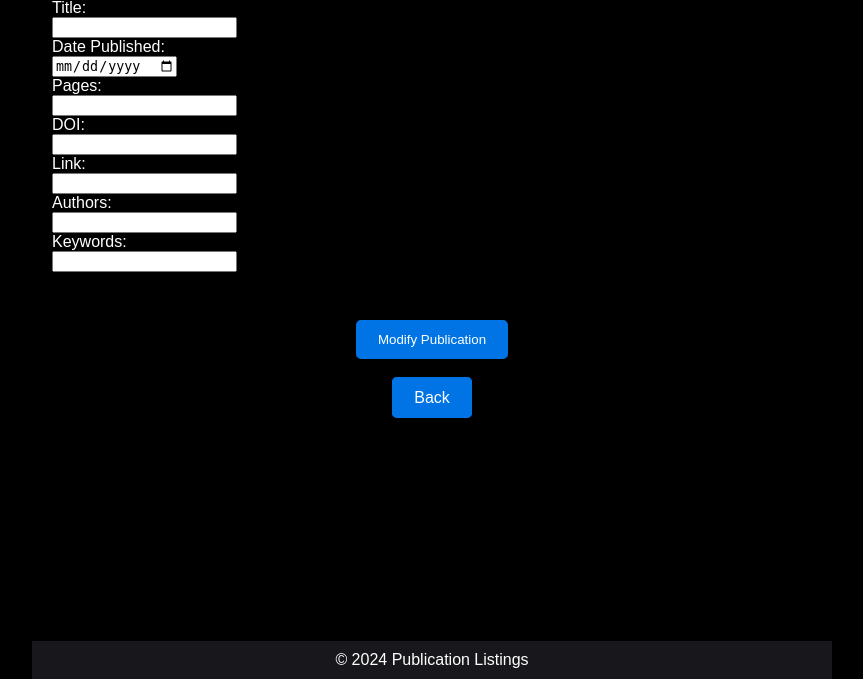
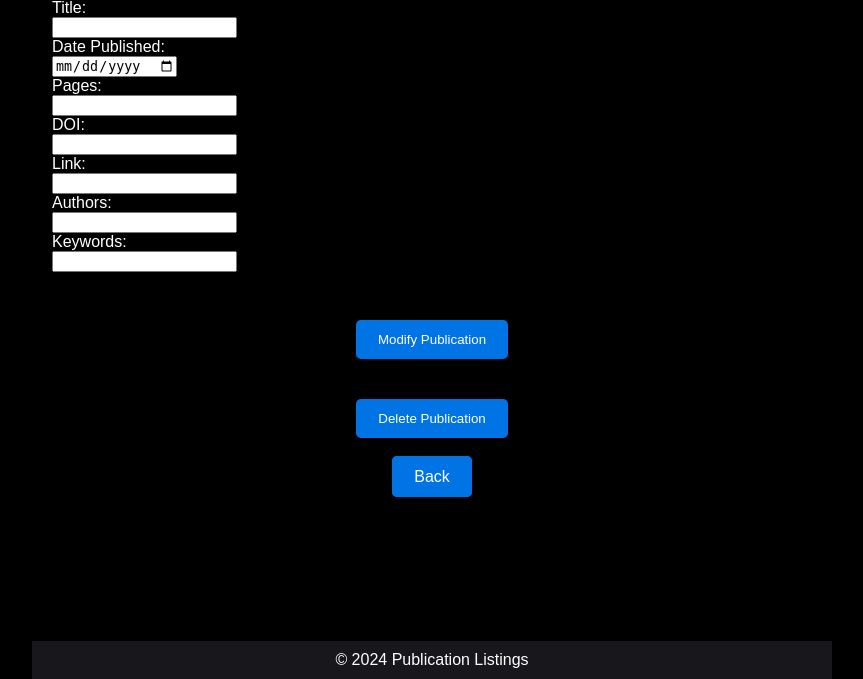
Before and after one commit to TruongMimi/comp440, a Flask app: page /modify_publication/1 in a window 1280 px wide. Shown: the part 121-800 px from the top of the page, without its empty margins (208-1071 px from the left). Run offline with Flask 3, Linux system fonts and the light colour scheme; data that the repository does not hold is empty.

Commit message:
Added delete functionality

```diff
--- a/application/app.py
+++ b/application/app.py
@@ -13,6 +13,8 @@
 
 from flask import Flask, render_template, request, redirect, url_for
 import pymysql
+from collections import defaultdict
+from flask import abort
 
 app = Flask(__name__)
 
@@ -224,5 +226,141 @@ def modify_publication(publication_id):
         return render_template('modify_publication.html', publication=publication, authors=authors, keywords=keywords)
 
 
+# Define a function to retrieve publication details from the database
+def get_publication_details(publication_id):
+    connection = pymysql.connect(**db_config)
+    try:
+        with connection.cursor() as cursor:
+            # Execute the SQL command to retrieve publication details
+            sql = "SELECT * FROM Publication WHERE ID = %s"
+            cursor.execute(sql, (publication_id,))
+            publication = cursor.fetchone()
+            if publication:
+                # Get authors
+                sql_authors = "SELECT FirstName, LastName FROM Author WHERE Publication_id = %s"
+                cursor.execute(sql_authors, (publication_id,))
+                authors = cursor.fetchall()
+                publication['Authors'] = authors
+                # Get keywords
+                sql_keywords = "SELECT Keyword FROM Keywords WHERE Publication_id = %s"
+                cursor.execute(sql_keywords, (publication_id,))
+                keywords = cursor.fetchall()
+                publication['Keywords'] = keywords
+            return publication
+    finally:
+        connection.close()  # Close database connection
+
+# Define a function to restore a deleted publication
+def restore_publication(publication_details):
+    # Retrieve publication details
+    title = publication_details['Title']
+    date_published = publication_details['DatePublished']
+    pages = publication_details['Pages']
+    doi = publication_details['DOI']
+    link = publication_details['Link']
+    authors = publication_details['Authors']
+    keywords = publication_details['Keywords']
+
+    # Insert publication into Publication table
+    connection = pymysql.connect(**db_config)
+    try:
+        with connection.cursor() as cursor:
+            # Execute the SQL command to insert the publication into the Publication table
+            sql_insert_publication = "INSERT INTO Publication (Title, DatePublished, Pages, DOI, Link) VALUES (%s, %s, %s, %s, %s)"
+            cursor.execute(sql_insert_publication, (title, date_published, pages, doi, link))
+            publication_id = cursor.lastrowid  # Get the ID of the newly inserted publication
+
+            # Insert authors into Author table
+            for author in authors:
+                first_name, last_name = author['FirstName'], author['LastName']
+                sql_insert_author = "INSERT INTO Author (Publication_id, FirstName, LastName) VALUES (%s, %s, %s)"
+                cursor.execute(sql_insert_author, (publication_id, first_name, last_name))
+
+            # Insert keywords into Keywords table
+            for keyword in keywords:
+                keyword = keyword['Keyword']
+                sql_insert_keyword = "INSERT INTO Keywords (Publication_id, Keyword) VALUES (%s, %s)"
+                cursor.execute(sql_insert_keyword, (publication_id, keyword))
+
+        connection.commit()  # Commit changes to the database
+    finally:
+        connection.close()  # Close database connection
+
+
+# Dictionary to store temporarily deleted publications
+deleted_publications = defaultdict(list)
+
+
+
+@app.route('/delete_publication/<int:publication_id>', methods=['POST'])
+def delete_publication(publication_id):
+    # Retrieve publication details before deletion
+    publication_details = get_publication_details(publication_id)
+
+    # Delete associated keywords first
+    connection = pymysql.connect(**db_config)
+    try:
+        with connection.cursor() as cursor:
+            # Delete keywords associated with the publication
+            sql_delete_keywords = "DELETE FROM Keywords WHERE Publication_id = %s"
+            cursor.execute(sql_delete_keywords, (publication_id,))
+
+        connection.commit()  # Commit changes to the database
+    finally:
+        connection.close()  # Close database connection
+
+    # Delete associated authors
+    connection = pymysql.connect(**db_config)
+    try:
+        with connection.cursor() as cursor:
+            # Delete authors associated with the publication
+            sql_delete_authors = "DELETE FROM Author WHERE Publication_id = %s"
+            cursor.execute(sql_delete_authors, (publication_id,))
+
+        connection.commit()  # Commit changes to the database
+    finally:
+        connection.close()  # Close database connection
+
+    # Now, delete the publication from the Publication table
+    connection = pymysql.connect(**db_config)
+    try:
+        with connection.cursor() as cursor:
+            # Execute the SQL command to delete the publication from the Publication table
+            sql_delete_publication = "DELETE FROM Publication WHERE ID = %s"
+            cursor.execute(sql_delete_publication, (publication_id,))
+
+        connection.commit()  # Commit changes to the database
+    finally:
+        connection.close()  # Close database connection
+
+    # Store the deleted publication details temporarily
+    deleted_publications[publication_id] = publication_details
+
+    return render_template('delete_success.html', publication_id=publication_id)  # Render delete success page
+
+
+# Add a route for confirming the deletion
+@app.route('/confirm_delete_publication/<int:publication_id>', methods=['GET', 'POST'])
+def confirm_delete_publication(publication_id):
+    # Retrieve publication details from the database
+    publication_details = get_publication_details(publication_id)
+    if not publication_details:
+        abort(404)  # Publication not found, return 404 error
+
+    return render_template('confirm_delete_publication.html', publication_id=publication_id)
+
+# Add a route for undoing the delete
+@app.route('/undo_delete_publication/<int:publication_id>', methods=['POST'])
+def undo_delete_publication(publication_id):
+    # Retrieve the deleted publication details from the temporary storage
+    publication_details = deleted_publications.pop(publication_id, None)
+
+    if publication_details:
+        # Restore the deleted publication
+        restore_publication(publication_details)
+
+    return redirect(url_for('homepage'))  # Redirect to the homepage after undoing delete
+
+
 if __name__ == '__main__':
     app.run(debug=True, host='0.0.0.0', port=5000)
--- a/application/templates/modify_publication.html
+++ b/application/templates/modify_publication.html
@@ -28,6 +28,14 @@
                 <input class="button" type="submit" value="Modify Publication">
             </div>
         </form>
+
+        <!-- Button to delete publication -->
+        <div class="back-button">
+            <form action="/confirm_delete_publication/{{ publication.ID }}" method="post">
+                <input class="button delete-button" type="submit" value="Delete Publication">
+            </form>
+        </div>
+
         <div class="back-button">
             <a href="/homepage" class="button">Back</a>
         </div>
```
Also changed, not shown: application/templates/confirm_delete_publication.html (added, +35 -0 lines), application/templates/delete_success.html (added, +25 -0 lines).
